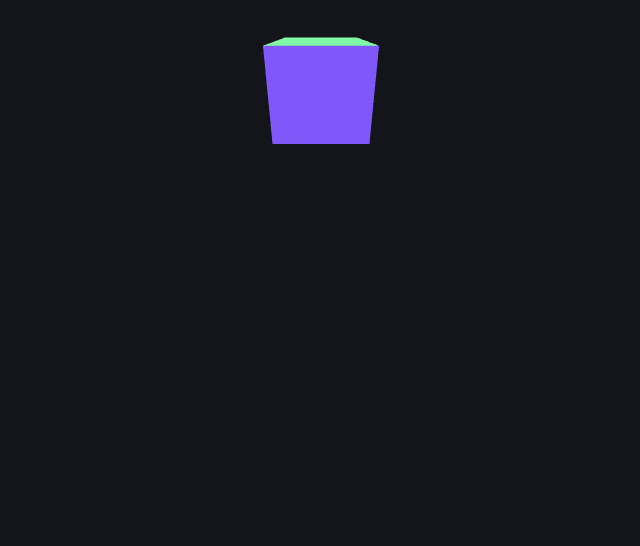
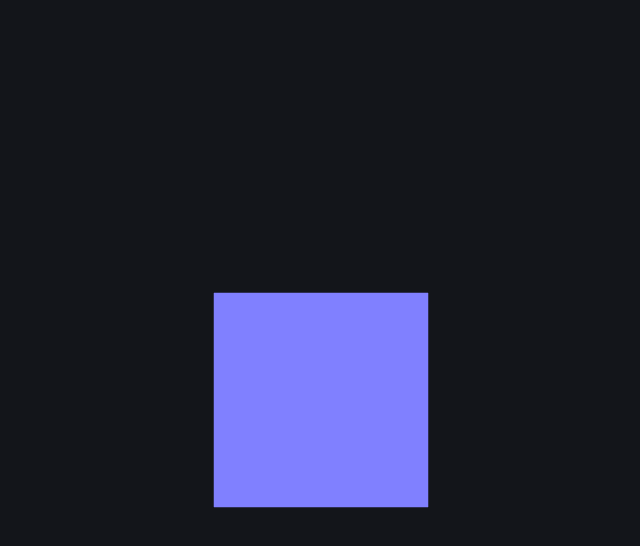
Before and after one commit to aitormendez/lqon, an Astro site: page / in a window 1280 px wide. Shown: the whole page, without its empty margins (319-959 px from the left). Built offline with nearby package versions, Linux system fonts and the light colour scheme; Astro itself is replaced by a stand-in of ours.

Commit message:
tailwind

```diff
--- a/astro.config.mjs
+++ b/astro.config.mjs
@@ -1,11 +1,12 @@
 import { defineConfig } from 'astro/config';
 import react from "@astrojs/react";
+import netlify from "@astrojs/netlify/functions";
 
-import netlify from "@astrojs/netlify/functions";
+import tailwind from "@astrojs/tailwind";
 
 // https://astro.build/config
 export default defineConfig({
-  integrations: [react()],
+  integrations: [react(), tailwind()],
   output: "server",
   adapter: netlify()
 });
--- a/package.json
+++ b/package.json
@@ -12,6 +12,7 @@
   "dependencies": {
     "@astrojs/netlify": "^3.1.1",
     "@astrojs/react": "^3.0.7",
+    "@astrojs/tailwind": "^5.0.3",
     "@react-three/drei": "^9.91.0",
     "@react-three/fiber": "^8.15.12",
     "@types/react": "^18.0.21",
@@ -20,6 +21,7 @@
     "astro": "^4.0.3",
     "react": "^18.0.0",
     "react-dom": "^18.0.0",
+    "tailwindcss": "^3.0.24",
     "three": "^0.159.0"
   }
 }
--- a/src/components/Fiber.jsx
+++ b/src/components/Fiber.jsx
@@ -3,21 +3,7 @@ import { CameraControls } from "@react-three/drei";
 import { useEffect, useRef } from "react";
 
 const Scene = () => {
-  const { controls } = useThree();
   const meshRef = useRef();
-
-  const margin = 0.2;
-  useEffect(() => {
-    if (controls) {
-      controls.fitToBox(meshRef.current, true, {
-        paddingTop: margin,
-        paddingLeft: margin,
-        paddingBottom: margin,
-        paddingRight: margin,
-      });
-      controls.rotateTo(Math.PI / -0.4, Math.PI / 2.5, true);
-    }
-  }, [controls]);
 
   return (
     <>
@@ -33,7 +19,7 @@ const Scene = () => {
 export const Fiber = () => {
   return (
     <Canvas
-      camera={{ position: [10, -20, 5], fov: 45 }}
+      camera={{ position: [0, 0, 5], fov: 45 }}
       style={{ height: "100%" }}
     >
       <Scene />
--- a/src/pages/index.astro
+++ b/src/pages/index.astro
@@ -5,6 +5,8 @@ import Fiber from "../components/Fiber.jsx";
 
 <Layout title="Welcome to Astro.">
   <main>
-	<Fiber client:load />
+    <div class="h-screen">
+      <Fiber client:load />
+    </div>
   </main>
 </Layout>
--- /dev/null
+++ b/tailwind.config.mjs
@@ -0,0 +1,8 @@
+/** @type {import('tailwindcss').Config} */
+export default {
+	content: ['./src/**/*.{astro,html,js,jsx,md,mdx,svelte,ts,tsx,vue}'],
+	theme: {
+		extend: {},
+	},
+	plugins: [],
+}
```
Also changed, not shown: 1 other file.
